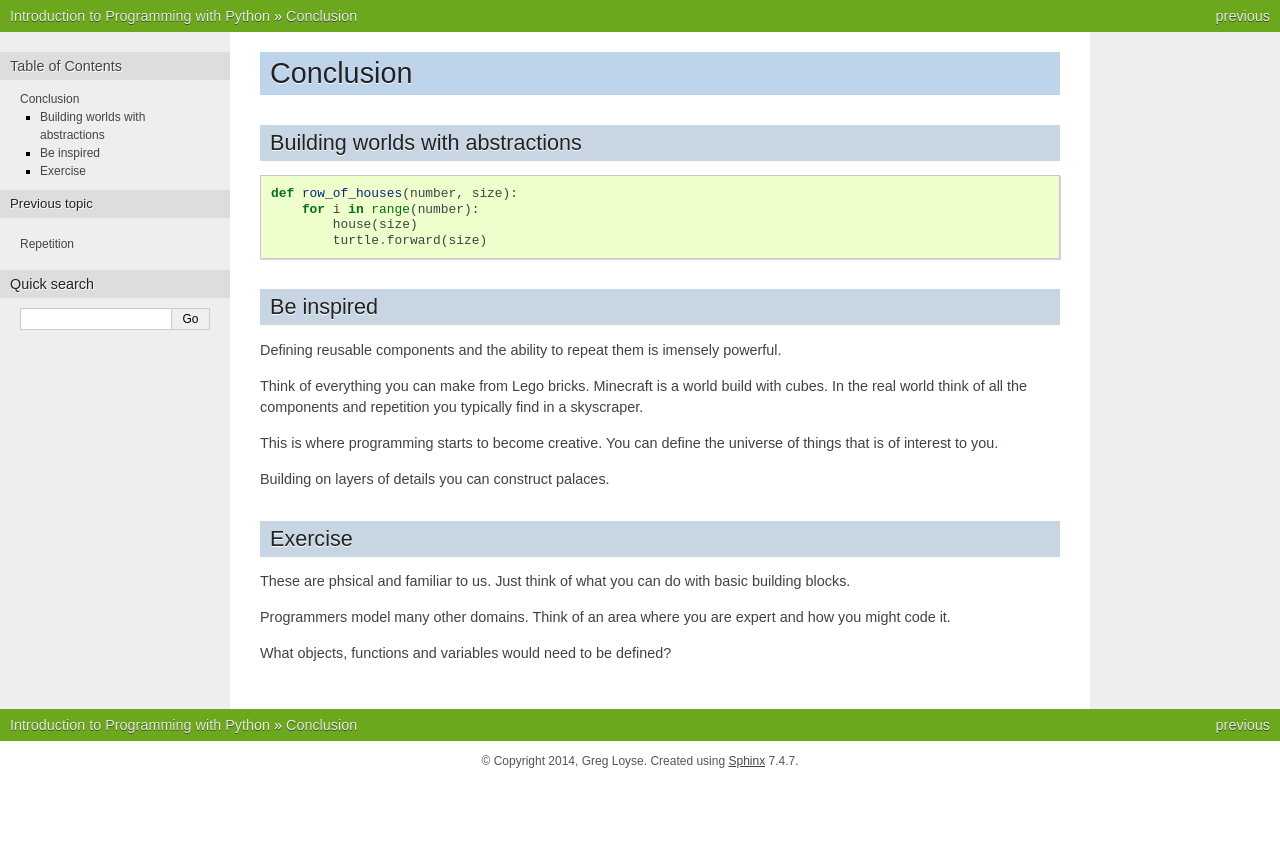
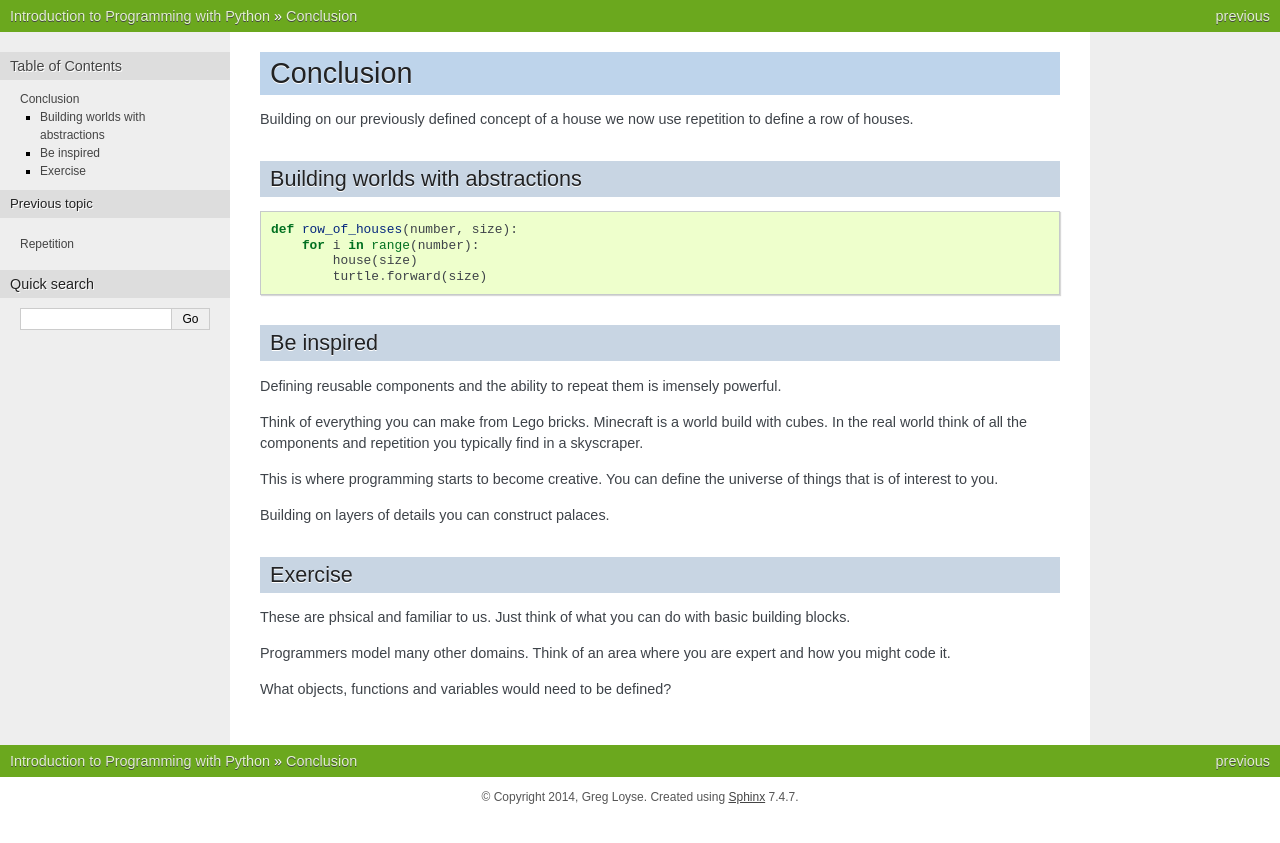
Before and after one commit to gu-lseg/intro-to-programming, a Sphinx documentation site: the page built from source/abstractions_conclusion.rst, in a window 1280 px wide. Shown: the top 843 px of the page. Built offline with Sphinx 7.4.7, drawn with Linux system fonts in a browser that asks for light colours.

Commit message:
intro to conlusion

```diff
--- a/source/abstractions_conclusion.rst
+++ b/source/abstractions_conclusion.rst
@@ -1,5 +1,8 @@
 Conclusion
 **********
+
+Building on our previously defined concept of a house we now use repetition
+to define a row of houses.
 
 Building worlds with abstractions
 =================================
```
